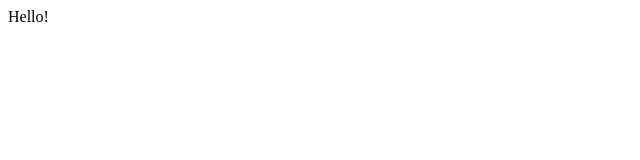
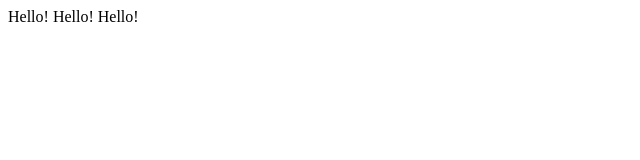
Before and after one commit to webbenix/startOnGithub, a plain HTML site: page hello.html in a window 1280 px wide. Shown: the whole page, without its empty margins (0-640 px from the left). Drawn offline with Linux system fonts and the light colour scheme.

Commit message:
Update hello.html

```diff
--- a/hello.html
+++ b/hello.html
@@ -6,6 +6,6 @@
         </title>
     </head>
     <body>
-        Hello!
+        Hello! Hello! Hello!
     </body>
 </html>
```
